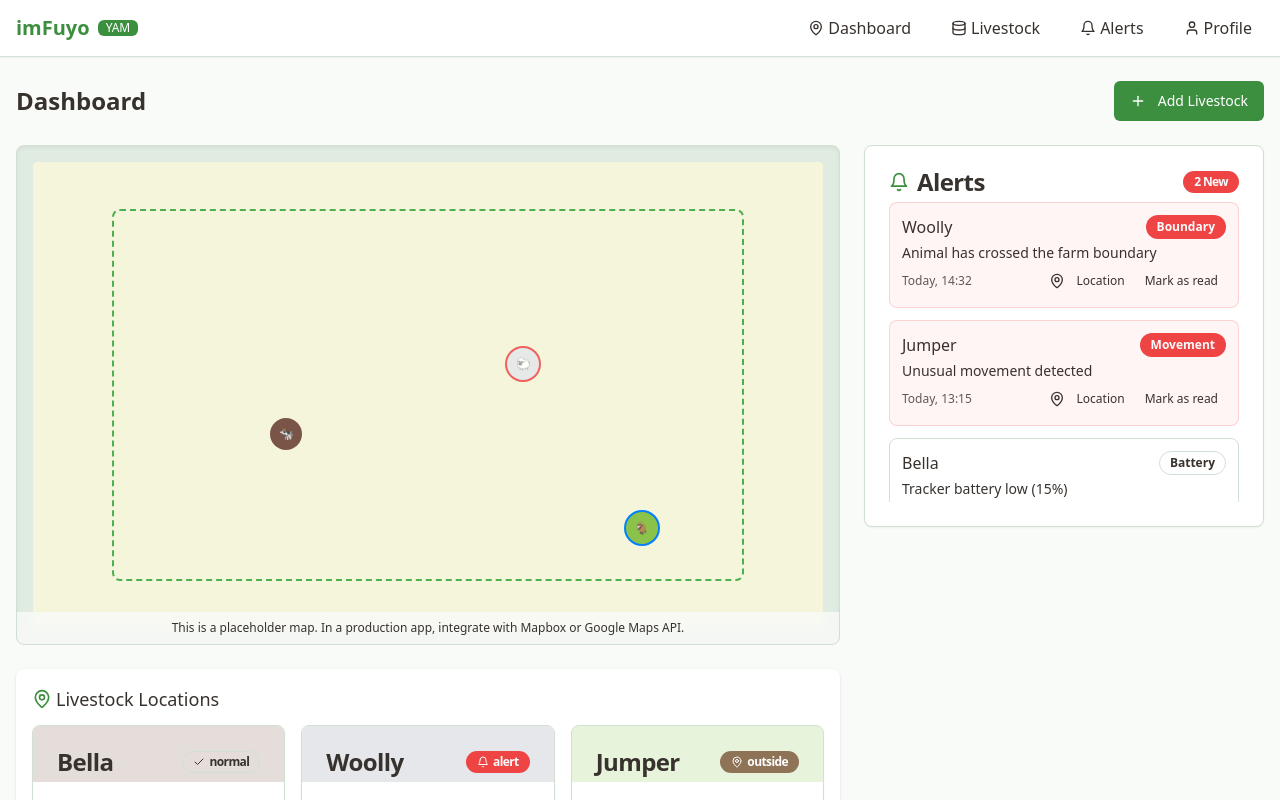
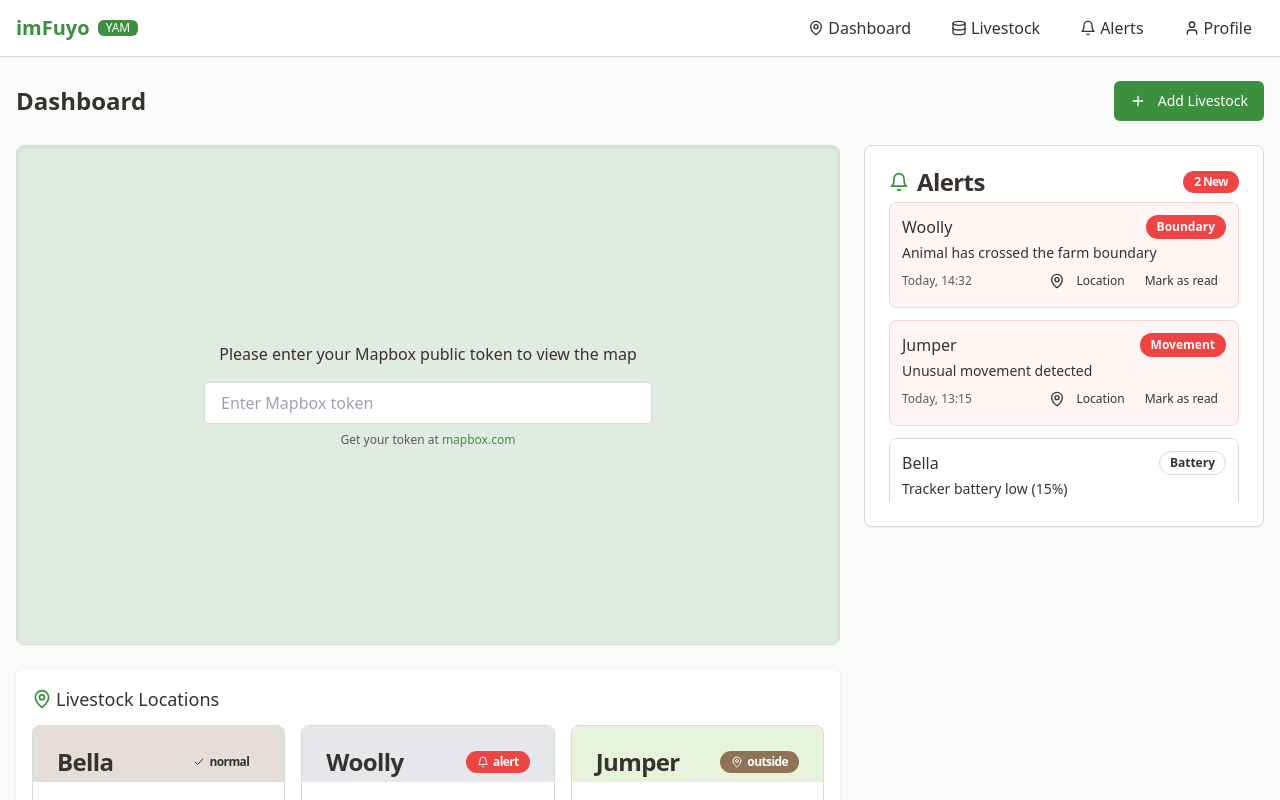
Before and after one commit to SonwabileLanga/imfuyo-watch-tracker, a React (Vite) app: page /dashboard in a window 1280 px wide. Shown: the top 800 px of the page. Built offline with nearby package versions, Linux system fonts and the light colour scheme.

Commit message:
Refactor: Integrate map functionality
Integrate a map using an open-source Mapbox or Google Maps API.

```diff
--- a/package.json
+++ b/package.json
@@ -47,6 +47,7 @@
     "embla-carousel-react": "^8.3.0",
     "input-otp": "^1.2.4",
     "lucide-react": "^0.462.0",
+    "mapbox-gl": "^3.11.0",
     "next-themes": "^0.3.0",
     "react": "^18.3.1",
     "react-day-picker": "^8.10.1",
--- a/src/components/Map.tsx
+++ b/src/components/Map.tsx
@@ -1,5 +1,7 @@
 
-import { useState } from "react";
+import React, { useEffect, useRef, useState } from "react";
+import mapboxgl from 'mapbox-gl';
+import 'mapbox-gl/dist/mapbox-gl.css';
 
 type Location = {
   id: string;
@@ -16,49 +18,78 @@ type MapProps = {
 };
 
 const Map = ({ locations, onSelectLocation }: MapProps) => {
-  // In a real app, this would use Mapbox, Google Maps, or Leaflet
-  // For this prototype, we'll create a simple visual representation
-  const [selected, setSelected] = useState<string | null>(null);
+  const mapContainer = useRef<HTMLDivElement>(null);
+  const map = useRef<mapboxgl.Map | null>(null);
+  const [mapboxToken, setMapboxToken] = useState<string>('');
 
-  const handleSelect = (id: string) => {
-    setSelected(id);
-    onSelectLocation && onSelectLocation(id);
-  };
+  useEffect(() => {
+    if (!mapContainer.current || !mapboxToken) return;
+
+    mapboxgl.accessToken = mapboxToken;
+
+    map.current = new mapboxgl.Map({
+      container: mapContainer.current,
+      style: 'mapbox://styles/mapbox/satellite-streets-v12',
+      center: [27.8333, -32.8833], // Eastern Cape, South Africa coordinates
+      zoom: 8,
+      pitch: 45
+    });
+
+    // Add navigation controls
+    map.current.addControl(new mapboxgl.NavigationControl(), 'top-right');
+
+    // Add markers for each location
+    locations.forEach((location) => {
+      const markerElement = document.createElement('div');
+      markerElement.className = `w-8 h-8 rounded-full cursor-pointer transition-all transform hover:scale-110
+        ${location.type === 'cow' ? 'bg-imfuyo-brown' : location.type === 'sheep' ? 'bg-gray-200' : 'bg-imfuyo-lightGreen'}
+        ${location.status === 'alert' ? 'animate-pulse ring-2 ring-destructive' : ''}
+        ${location.status === 'outside' ? 'ring-2 ring-accent' : ''}`;
+
+      const marker = new mapboxgl.Marker(markerElement)
+        .setLngLat([location.longitude, location.latitude])
+        .addTo(map.current);
+
+      markerElement.addEventListener('click', () => {
+        onSelectLocation?.(location.id);
+        map.current?.flyTo({
+          center: [location.longitude, location.latitude],
+          zoom: 12
+        });
+      });
+    });
+
+    return () => {
+      map.current?.remove();
+    };
+  }, [locations, mapboxToken, onSelectLocation]);
 
   return (
     <div className="bg-muted rounded-lg border border-border shadow-inner overflow-hidden relative h-[400px] md:h-[500px]">
-      <div className="absolute inset-0 p-4">
-        {/* This is a placeholder for an actual map */}
-        <div className="bg-imfuyo-beige h-full w-full rounded relative">
-          {/* Represent farm boundary */}
-          <div className="absolute top-[10%] left-[10%] w-[80%] h-[80%] border-2 border-dashed border-imfuyo-green rounded-lg"></div>
-
-          {/* Place animals on the map */}
-          {locations.map((location) => (
-            <div
-              key={location.id}
-              onClick={() => handleSelect(location.id)}
-              className={`absolute w-8 h-8 rounded-full cursor-pointer transition-all transform hover:scale-110
-                ${location.type === 'cow' ? 'bg-imfuyo-brown' : location.type === 'sheep' ? 'bg-gray-200' : 'bg-imfuyo-lightGreen'}
-                ${location.status === 'alert' ? 'animate-pulse ring-2 ring-destructive' : ''}
-                ${location.status === 'outside' ? 'ring-2 ring-accent' : ''}
-                ${selected === location.id ? 'ring-4 ring-primary' : ''}
-              `}
-              style={{
-                top: `${(1 - (location.latitude / 100)) * 100}%`,
-                left: `${(location.longitude / 100) * 100}%`
-              }}
+      {!mapboxToken ? (
+        <div className="absolute inset-0 flex flex-col items-center justify-center p-4 text-center">
+          <p className="mb-4">Please enter your Mapbox public token to view the map</p>
+          <input
+            type="text"
+            placeholder="Enter Mapbox token"
+            className="w-full max-w-md px-4 py-2 border rounded"
+            onChange={(e) => setMapboxToken(e.target.value)}
+          />
+          <p className="mt-2 text-xs text-muted-foreground">
+            Get your token at{" "}
+            <a
+              href="https://www.mapbox.com/account/access-tokens"
+              target="_blank"
+              rel="noopener noreferrer"
+              className="text-primary hover:underline"
             >
-              <div className="flex items-center justify-center h-full w-full text-white text-xs font-bold">
-                {location.type === 'cow' ? '🐄' : location.type === 'sheep' ? '🐑' : '🐐'}
-              </div>
-            </div>
-          ))}
+              mapbox.com
+            </a>
+          </p>
         </div>
-      </div>
-      <div className="absolute bottom-0 left-0 right-0 bg-background/80 backdrop-blur-sm p-2 text-xs text-center">
-        This is a placeholder map. In a production app, integrate with Mapbox or Google Maps API.
-      </div>
+      ) : (
+        <div ref={mapContainer} className="absolute inset-0" />
+      )}
     </div>
   );
 };
```
Also changed, not shown: 1 other file (tests, documents, lock files or other folders).
